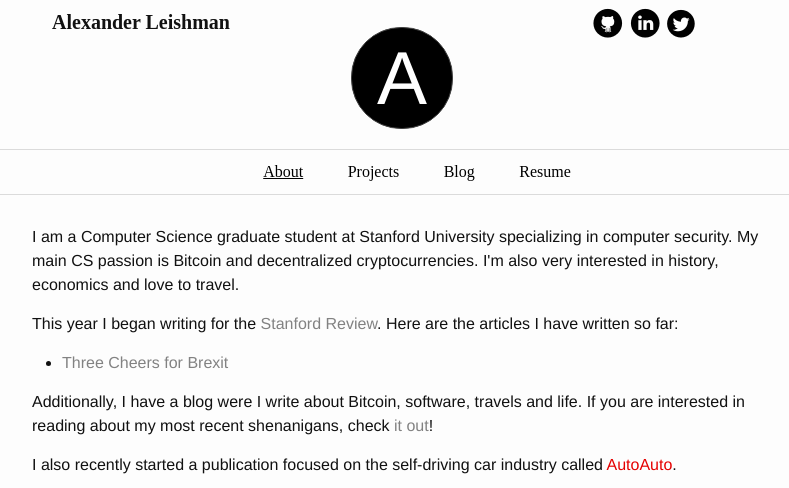
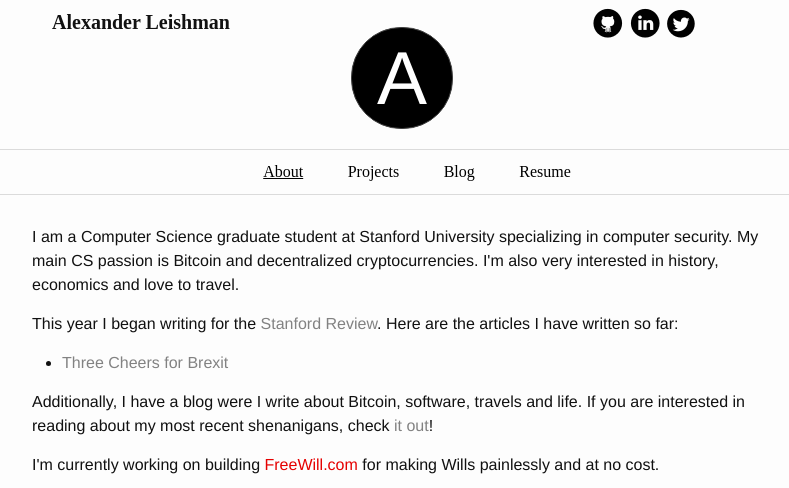
Before and after one commit to leishman/leishman.github.io, a Jekyll site: the page built from index.html, in a window 1280 px wide, cut to the strip 0-488 px from the top of the page. Shown: the whole strip, without its empty margins (238-1027 px from the left). Built offline with Jekyll 4.4.1, drawn with Linux system fonts in a browser that asks for light colours.

Commit message:
update description

```diff
--- a/index.html
+++ b/index.html
@@ -18,7 +18,7 @@ title: Home
     </p>
 
     <p>
-        I also recently started a publication focused on the self-driving car industry called <a href="https://www.autoauto.co" class="pop">AutoAuto</a>.
+        I'm currently working on building <a href="https://www.freewill.com" class="pop">FreeWill.com</a> for making Wills painlessly and at no cost.
     </p>
 
     <img class="home-profile-image" src="http://www.gravatar.com/avatar/83da5bbe5c96209d5718c1c8ace8b033.jpg?s=200">
```
